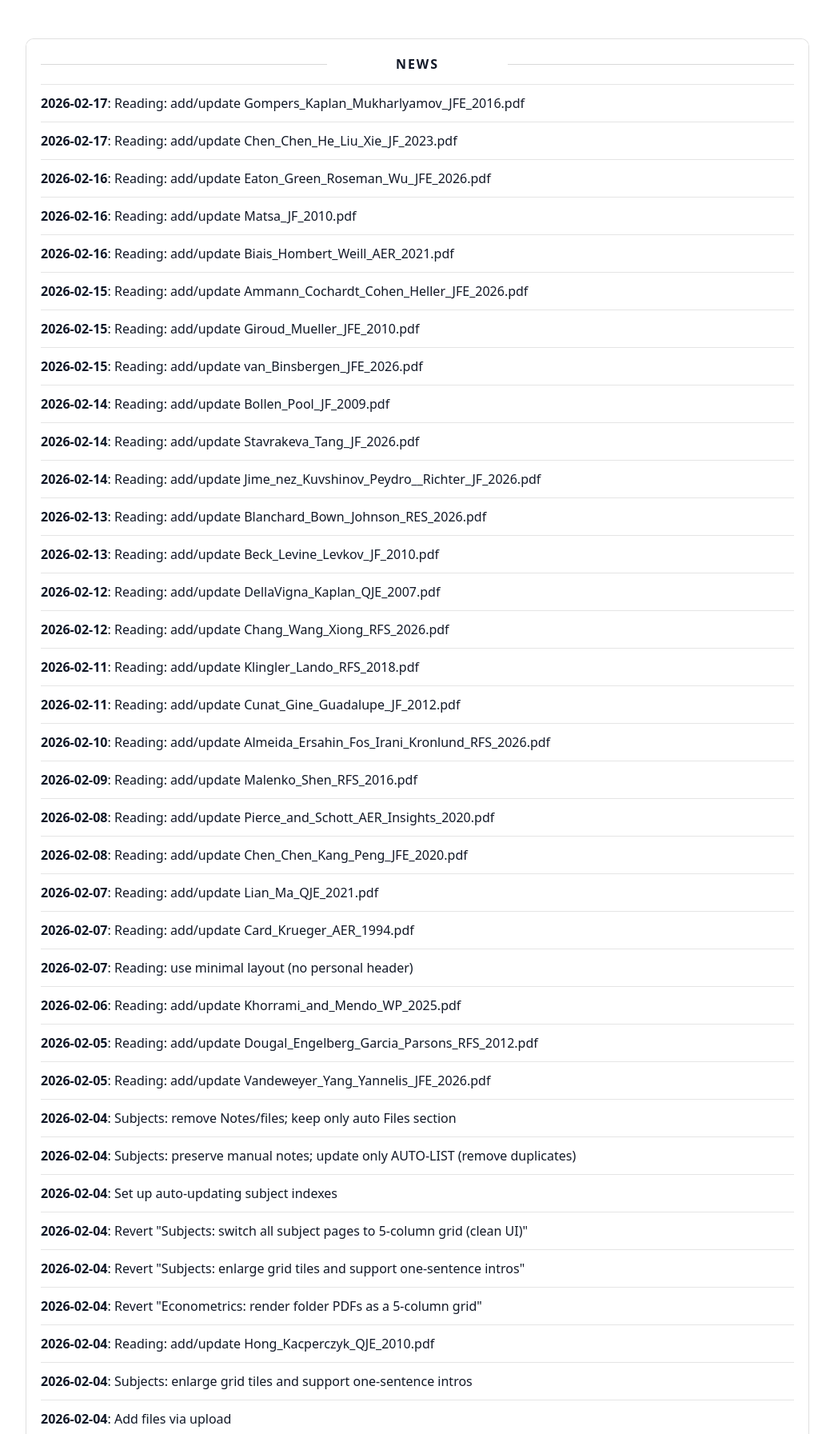
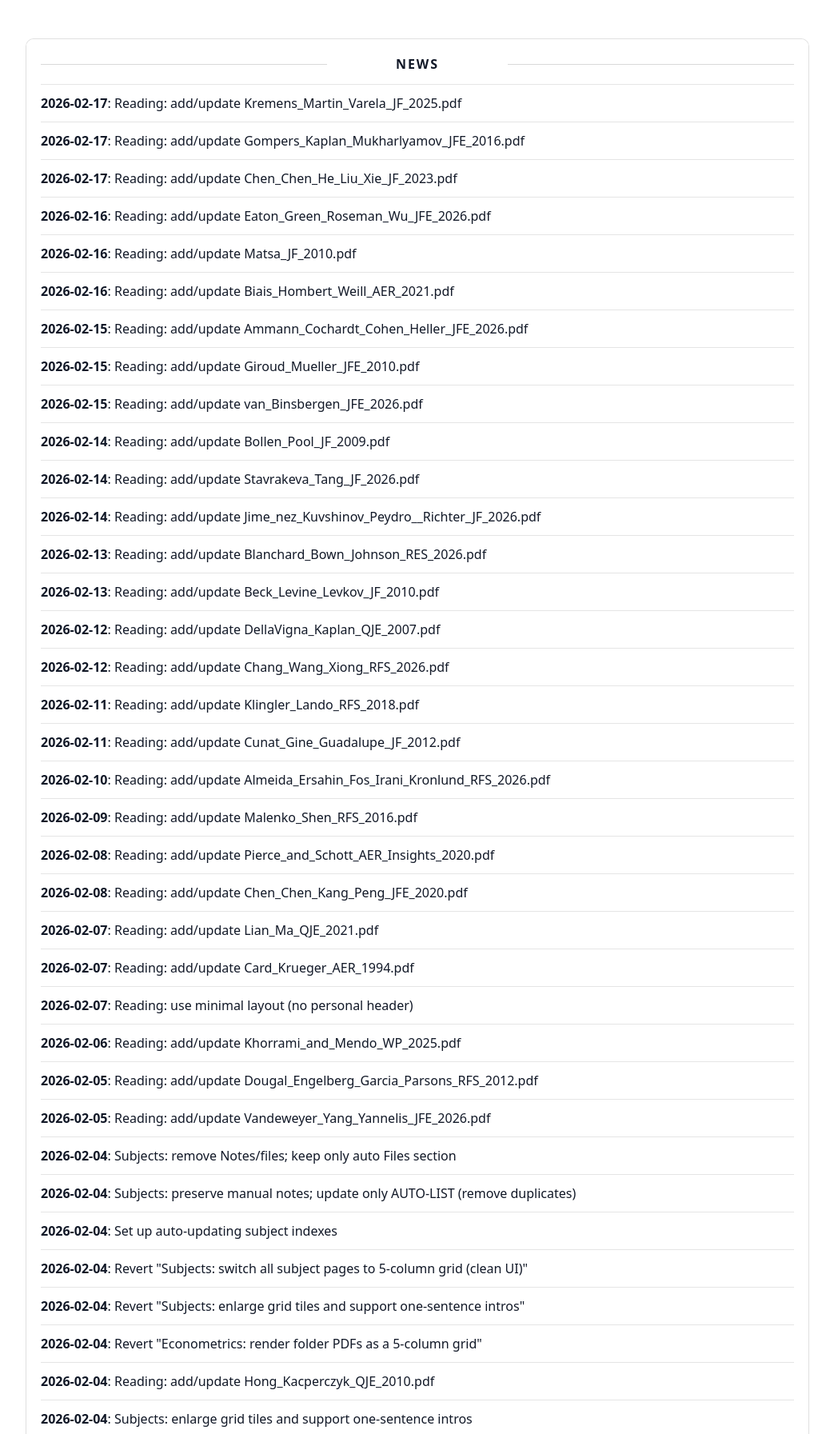
Before and after one commit to yaxinzn/study-archive, a Jekyll site: the page built from updates/index.md, in a window 1280 px wide, cut to the strip 476-2269 px from the top of the page. Shown: the whole strip at 80% size, without its empty margins (118-1161 px from the left). Built offline with Jekyll 4.4.1, drawn with Linux system fonts in a browser that asks for light colours; some of the changed text lies outside the part shown.

Commit message:
chore: update NEWS feed

```diff
--- a/_data/news.yml
+++ b/_data/news.yml
@@ -1,4 +1,7 @@
 # Auto-generated update history (sorted newest -> oldest). Do not edit manually.
+- ts: "1771328357"
+  date: "2026-02-17"
+  title: "Reading: add/update Kremens_Martin_Varela_JF_2025.pdf"
 - ts: "1771325379"
   date: "2026-02-17"
   title: "Reading: add/update Gompers_Kaplan_Mukharlyamov_JFE_2016.pdf"
```
